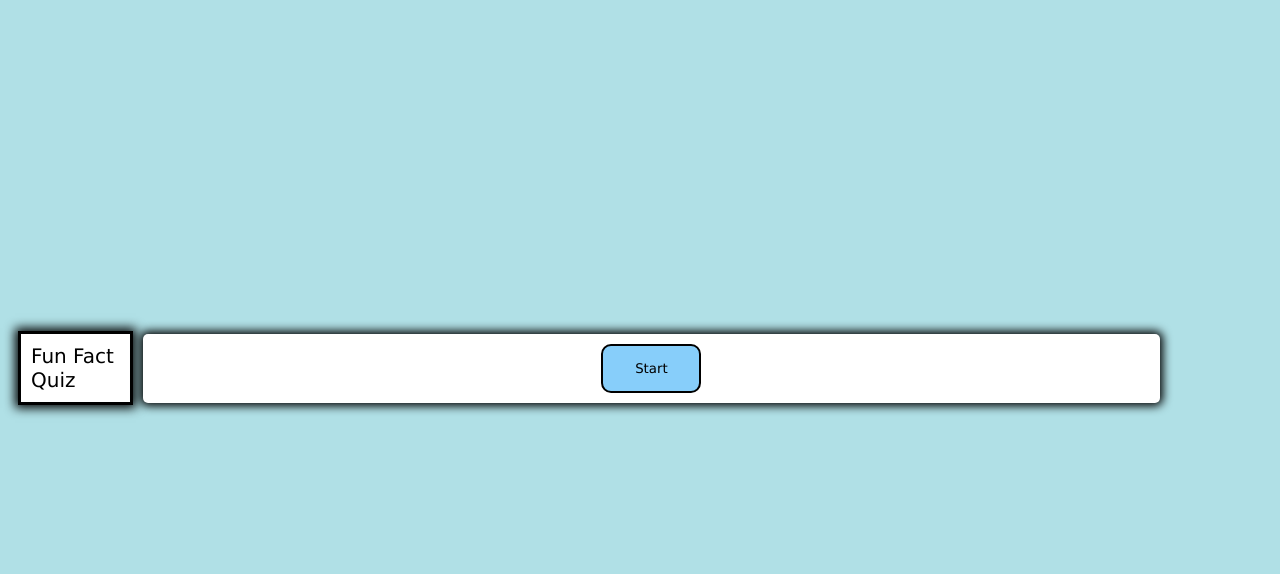
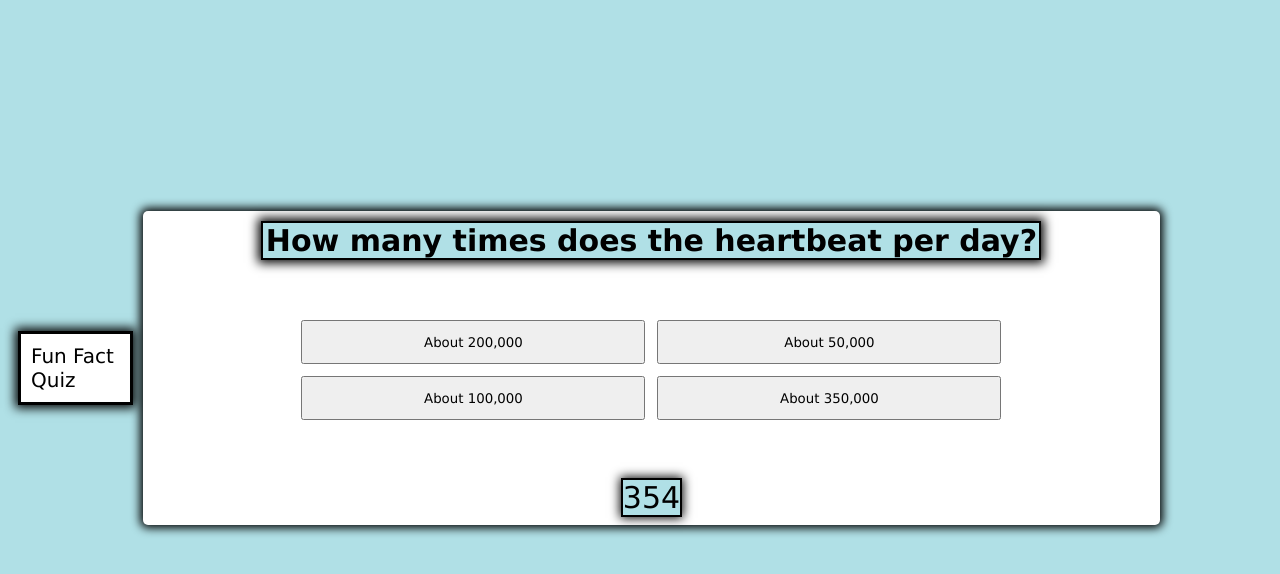
Before and after one commit to JaydenSchuff/Random-Fact-Quiz, a plain HTML site: page index.html in a window 1280 px wide. Both pictures are taken after a click on the button "Start". Drawn offline with nearby package versions, Linux system fonts and the light colour scheme.

Commit message:
added timer

```diff
--- a/assets/script.js
+++ b/assets/script.js
@@ -1,52 +1,57 @@
-var startbutton = document.getElementById('start')
-var nextbutton = document.getElementById('next')
-var questionContainer = document.getElementById('questionContainer')
+var startButton = document.getElementById('start')
+var nextButton = document.getElementById('next')
+var questionContainerElement = document.getElementById('questionContainer')
 var questionElement = document.getElementById('question')
-var answerbutton = document.getElementById('buttons')
-var scoreNum = document.getElementById("score")
+var answerButtonsElement = document.getElementById('buttons')
 
-let randomizer, questionList
-
-scoreNum = "0";
-
-startbutton.addEventListener('click', startGame)
-nextbutton.addEventListener('click', () => {
+let random, questionList
+startButton.addEventListener('click', startGame)
+nextButton.addEventListener('click', () => {
   questionList++
-  nextQuestion()
+  setNextQuestion()
 })
 
 function startGame() {
-  startbutton.classList.add('hide')
-  randomizer = questions.sort(() => Math.random() - .5)
+  startButton.classList.add('hide')
+  random = questions.sort(() => Math.random() - .5)
   questionList = 0
-  questionContainer.classList.remove('hide')
-  nextQuestion()
+  questionContainerElement.classList.remove('hide')
+  setNextQuestion()
 }
 
-function nextQuestion() {
+var count = 360, timer = setInterval(function() {
+    $("#timer").html(count--);
+    if(count == 1){
+      clearInterval(timer);
+      startButton.innerText = 'Restart'
+      startButton.classList.remove('hide')
+    }
+}, 1000);
+
+function setNextQuestion() {
   resetState()
-  showQuestion(randomizer[questionList])
+  showQuestion(random[questionList])
 }
 
 function showQuestion(question) {
-  questionElement.textContent = question.question
+  questionElement.innerText = question.question
   question.answers.forEach(answer => {
     var button = document.createElement('button')
-    button.textContent = answer.text
-    button.classList.add('button')
+    button.innerText = answer.text
+    button.classList.add('btn')
     if (answer.correct) {
       button.dataset.correct = answer.correct
     }
     button.addEventListener('click', selectAnswer)
-    answerbutton.appendChild(button)
+    answerButtonsElement.appendChild(button)
   })
 }
 
 function resetState() {
   clearStatusClass(document.body)
-  nextbutton. ('hide')
-  while (answerbutton.firstChild) {
-    answerbutton.removeChild(answerbutton.firstChild)
+  nextButton.classList.add('hide')
+  while (answerButtonsElement.firstChild) {
+    answerButtonsElement.removeChild(answerButtonsElement.firstChild)
   }
 }
 
@@ -54,15 +59,14 @@ function selectAnswer(e) {
   var selectedButton = e.target
   var correct = selectedButton.dataset.correct
   setStatusClass(document.body, correct)
-  Array.from(answerbutton.children).forEach(button => {
+  Array.from(answerButtonsElement.children).forEach(button => {
     setStatusClass(button, button.dataset.correct)
   })
-  if (randomizer.length > questionList + 1) {
-    nextbutton.classList.remove('hide')
-  }
-  else {
-    startbutton.textContent = 'Restart'
-    startbutton.classList.remove('hide')
+  if (random.length > questionList + 1) {
+    nextButton.classList.remove('hide')
+  } else {
+    startButton.innerText = 'Restart'
+    startButton.classList.remove('hide')
   }
 }
 
@@ -70,8 +74,7 @@ function setStatusClass(element, correct) {
   clearStatusClass(element)
   if (correct) {
     element.classList.add('correct')
-  }
-  else {
+  } else {
     element.classList.add('wrong')
   }
 }
@@ -80,14 +83,6 @@ function clearStatusClass(element) {
   element.classList.remove('correct')
   element.classList.remove('wrong')
 }
-
-function score() {
-    if(answer = correct) {
-        scoreNum = "10"
-    }
-}
-
-document.querySelector("#score").append = scoreNum;
 
 var questions = [
   {
@@ -175,5 +170,5 @@ var questions = [
       { text: 'About 100,000', correct: true },
       { text: 'About 350,000', correct: false }
     ]
-  },
+  }
 ]
--- a/assets/style.css
+++ b/assets/style.css
@@ -125,7 +125,7 @@ header{
    box-shadow: 0 0 10px 3px;
 }
 
-#score{
+#timer{
    border: solid 2px var(--borderColor);
    box-shadow: 0 0 10px 1px;
    font-size: 30px;
--- a/index.html
+++ b/index.html
@@ -7,6 +7,7 @@
     <title>Random Fact Quiz!</title>
     <link rel="stylesheet" href="./assets/style.css" />
     <script defer src="./assets/script.js"></script>
+    <script src="https://ajax.googleapis.com/ajax/libs/jquery/3.6.3/jquery.min.js"></script>
 </head>
 <header>Fun Fact Quiz</header>
 
@@ -21,7 +22,7 @@
             <button class="button">Code</button>
           </div>
 
-        <content id="score">Score:  </content>
+        <content id="timer">  </content>
 
       </div>
       <div class="controls">
```
